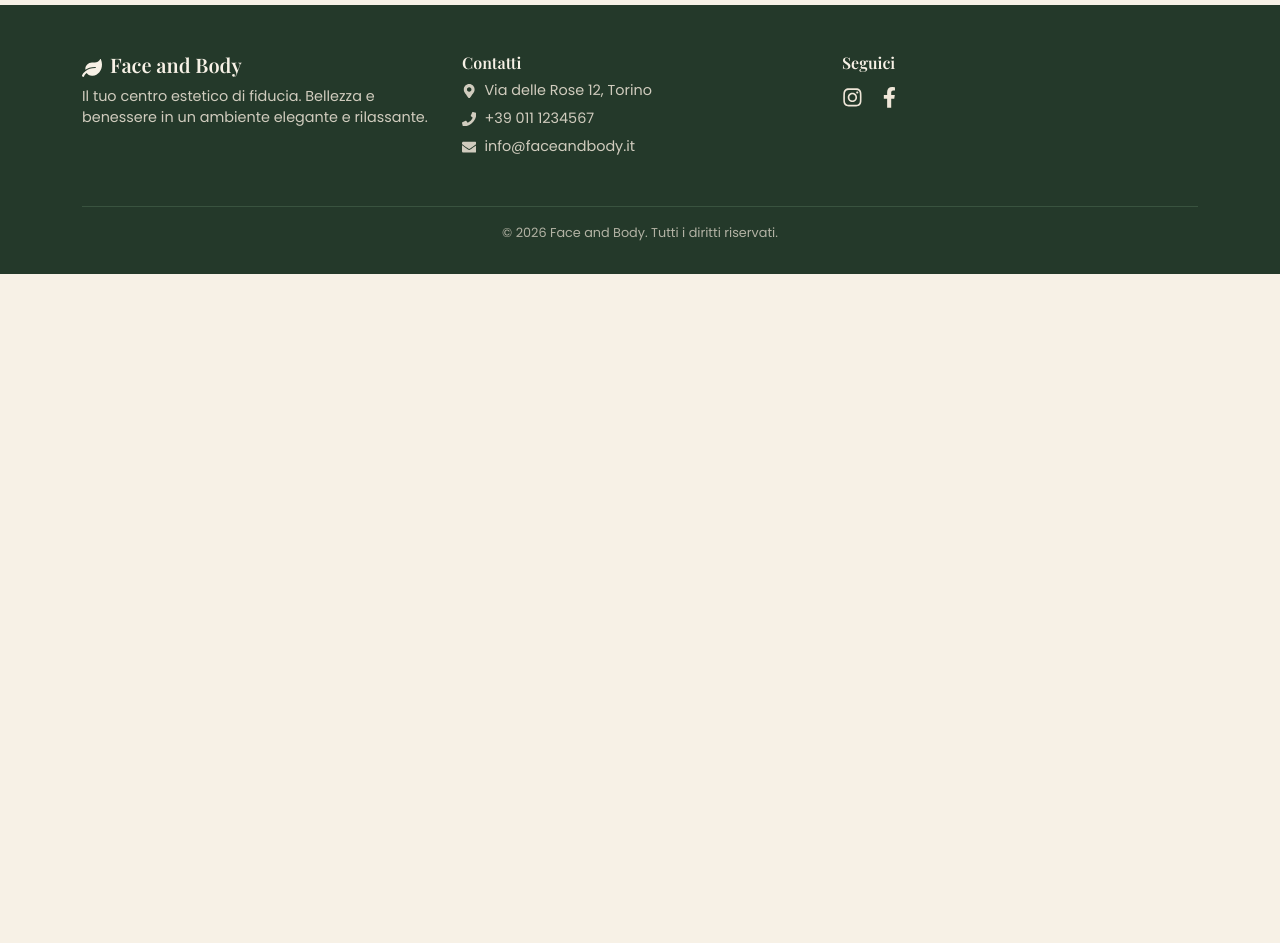
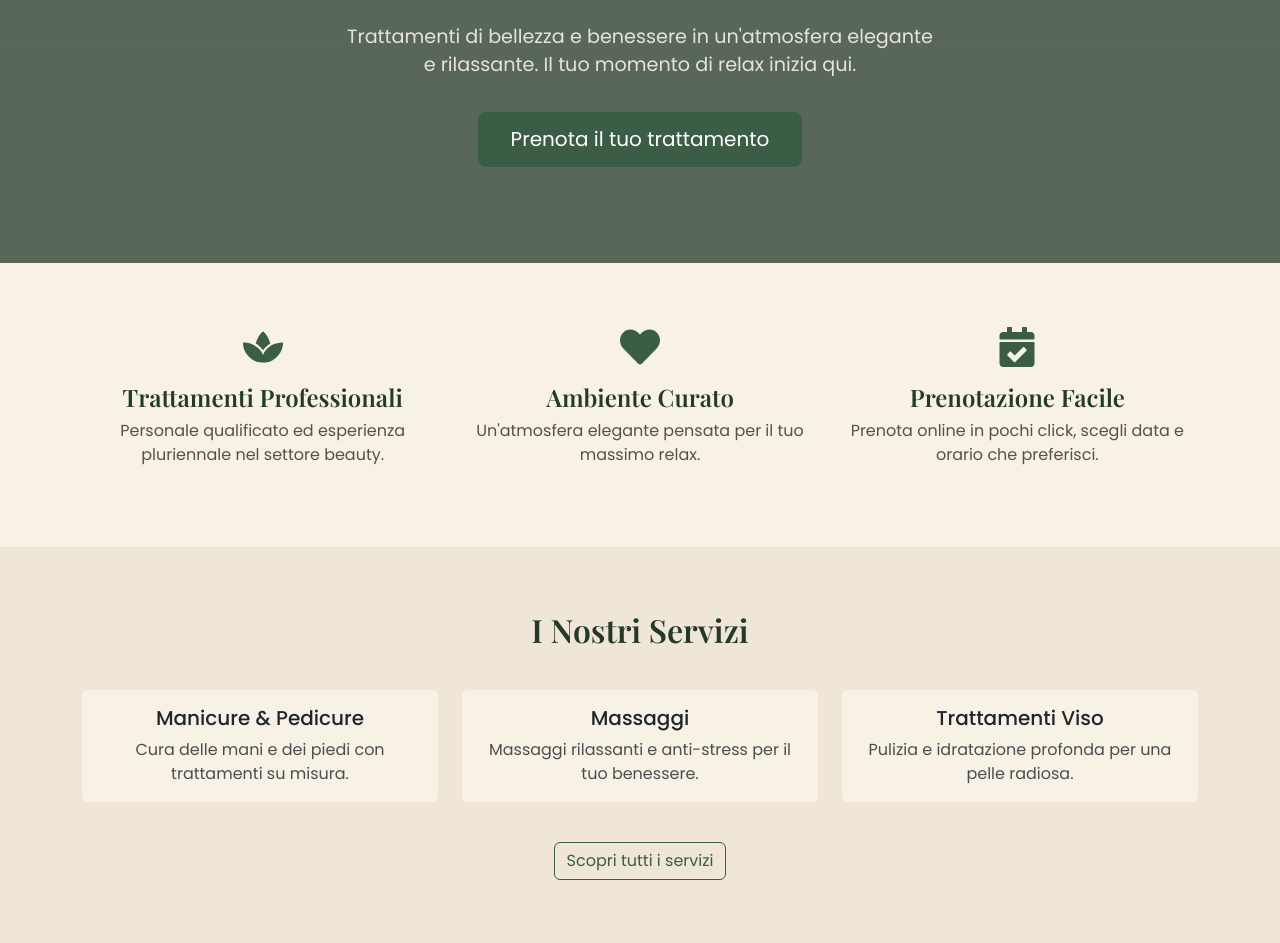
Before and after one commit to Tommaso-Palestini/face-and-body, a React app in the folder frontend/: page / in a window 1280 px wide. Shown: the part 209-1152 px from the top of the page. Before the commit the page ends 800 px from the top, so only its background shows below. Built offline with nearby package versions, Linux system fonts and the light colour scheme; the HTML template or start-up script is replaced by a standard one.

Commit message:
Aggiunta pagina Servizi con fetch dal backend; configurato CORS per il frontend

```diff
--- a/frontend/src/App.jsx
+++ b/frontend/src/App.jsx
@@ -1,13 +1,16 @@
 import { BrowserRouter, Routes, Route } from 'react-router-dom';
 import AppNavbar from './components/Navbar';
 import Footer from './components/Footer';
+import Home from './pages/Home';
+import Servizi from './pages/Servizi';
 
 function App() {
   return (
     <BrowserRouter>
       <AppNavbar />
       <Routes>
-        <Route path="/" element={<div style={{ padding: '4rem', textAlign: 'center' }}>Home in arrivo</div>} />
+        <Route path="/" element={<Home />} />
+        <Route path="/servizi" element={<Servizi />} />
       </Routes>
       <Footer />
     </BrowserRouter>
--- /dev/null
+++ b/frontend/src/pages/Home.jsx
@@ -0,0 +1,114 @@
+import { Container, Row, Col, Button, Card } from 'react-bootstrap';
+import { useNavigate } from 'react-router-dom';
+import { FaSpa, FaHeart, FaCalendarCheck } from 'react-icons/fa';
+
+function Home() {
+  const navigate = useNavigate();
+
+  return (
+    <div>
+      {/* Hero */}
+      <div
+        style={{
+          background: 'linear-gradient(rgba(36,57,42,0.75), rgba(36,57,42,0.75))',
+          padding: '6rem 0',
+          textAlign: 'center',
+          color: '#F7F1E6',
+        }}
+      >
+        <Container>
+          <h1 style={{ color: '#F7F1E6', fontSize: '3rem', marginBottom: '1rem' }}>
+            Prenditi cura di te
+          </h1>
+          <p style={{ fontSize: '1.2rem', maxWidth: '600px', margin: '0 auto 2rem', opacity: 0.9 }}>
+            Trattamenti di bellezza e benessere in un'atmosfera elegante e rilassante.
+            Il tuo momento di relax inizia qui.
+          </p>
+          <Button
+            size="lg"
+            style={{ backgroundColor: '#6B8F71', borderColor: '#6B8F71', padding: '0.7rem 2rem' }}
+            onClick={() => navigate('/registrati')}
+          >
+            Prenota il tuo trattamento
+          </Button>
+        </Container>
+      </div>
+
+      {/* Punti di forza */}
+      <Container style={{ padding: '4rem 1rem' }}>
+        <Row className="text-center gy-4">
+          <Col md={4}>
+            <FaSpa size={40} style={{ color: '#3B5D45', marginBottom: '1rem' }} />
+            <h4>Trattamenti Professionali</h4>
+            <p style={{ opacity: 0.8 }}>
+              Personale qualificato ed esperienza pluriennale nel settore beauty.
+            </p>
+          </Col>
+          <Col md={4}>
+            <FaHeart size={40} style={{ color: '#3B5D45', marginBottom: '1rem' }} />
+            <h4>Ambiente Curato</h4>
+            <p style={{ opacity: 0.8 }}>
+              Un'atmosfera elegante pensata per il tuo massimo relax.
+            </p>
+          </Col>
+          <Col md={4}>
+            <FaCalendarCheck size={40} style={{ color: '#3B5D45', marginBottom: '1rem' }} />
+            <h4>Prenotazione Facile</h4>
+            <p style={{ opacity: 0.8 }}>
+              Prenota online in pochi click, scegli data e orario che preferisci.
+            </p>
+          </Col>
+        </Row>
+      </Container>
+
+      {/* Anteprima servizi */}
+      <div style={{ backgroundColor: '#EFE6D8', padding: '4rem 0' }}>
+        <Container>
+          <h2 style={{ textAlign: 'center', marginBottom: '2.5rem' }}>I Nostri Servizi</h2>
+          <Row className="gy-4">
+            <Col md={4}>
+              <Card style={{ border: 'none', backgroundColor: '#F7F1E6' }}>
+                <Card.Body className="text-center">
+                  <Card.Title>Manicure & Pedicure</Card.Title>
+                  <Card.Text style={{ opacity: 0.8 }}>
+                    Cura delle mani e dei piedi con trattamenti su misura.
+                  </Card.Text>
+                </Card.Body>
+              </Card>
+            </Col>
+            <Col md={4}>
+              <Card style={{ border: 'none', backgroundColor: '#F7F1E6' }}>
+                <Card.Body className="text-center">
+                  <Card.Title>Massaggi</Card.Title>
+                  <Card.Text style={{ opacity: 0.8 }}>
+                    Massaggi rilassanti e anti-stress per il tuo benessere.
+                  </Card.Text>
+                </Card.Body>
+              </Card>
+            </Col>
+            <Col md={4}>
+              <Card style={{ border: 'none', backgroundColor: '#F7F1E6' }}>
+                <Card.Body className="text-center">
+                  <Card.Title>Trattamenti Viso</Card.Title>
+                  <Card.Text style={{ opacity: 0.8 }}>
+                    Pulizia e idratazione profonda per una pelle radiosa.
+                  </Card.Text>
+                </Card.Body>
+              </Card>
+            </Col>
+          </Row>
+          <div style={{ textAlign: 'center', marginTop: '2.5rem' }}>
+            <Button
+              variant="outline-primary"
+              onClick={() => navigate('/servizi')}
+            >
+              Scopri tutti i servizi
+            </Button>
+          </div>
+        </Container>
+      </div>
+    </div>
+  );
+}
+
+export default Home;
--- /dev/null
+++ b/frontend/src/pages/Servizi.jsx
@@ -0,0 +1,71 @@
+import { useState, useEffect } from 'react';
+import { Container, Row, Col, Card, Spinner, Alert, Badge } from 'react-bootstrap';
+import { FaClock, FaEuroSign } from 'react-icons/fa';
+
+function Servizi() {
+  const [servizi, setServizi] = useState([]);
+  const [caricamento, setCaricamento] = useState(true);
+  const [errore, setErrore] = useState(null);
+
+  useEffect(() => {
+    fetch('http://localhost:8080/api/servizi')
+      .then((res) => {
+        if (!res.ok) throw new Error('Errore nel caricamento dei servizi');
+        return res.json();
+      })
+      .then((data) => {
+        setServizi(data);
+        setCaricamento(false);
+      })
+      .catch((err) => {
+        setErrore(err.message);
+        setCaricamento(false);
+      });
+  }, []);
+
+  return (
+    <Container style={{ padding: '4rem 1rem', minHeight: '60vh' }}>
+      <h1 style={{ textAlign: 'center', marginBottom: '0.5rem' }}>I Nostri Servizi</h1>
+      <p style={{ textAlign: 'center', opacity: 0.75, marginBottom: '3rem' }}>
+        Scopri tutti i trattamenti disponibili presso il nostro centro
+      </p>
+
+      {caricamento && (
+        <div style={{ textAlign: 'center' }}>
+          <Spinner animation="border" style={{ color: '#3B5D45' }} />
+        </div>
+      )}
+
+      {errore && <Alert variant="danger">{errore}</Alert>}
+
+      {!caricamento && !errore && (
+        <Row className="gy-4">
+          {servizi.map((servizio) => (
+            <Col md={6} lg={4} key={servizio.id}>
+              <Card style={{ border: 'none', backgroundColor: '#EFE6D8', height: '100%' }}>
+                <Card.Body>
+                  <Card.Title>{servizio.nome}</Card.Title>
+                  <Card.Text style={{ opacity: 0.8, minHeight: '48px' }}>
+                    {servizio.descrizione}
+                  </Card.Text>
+                  <div className="d-flex justify-content-between align-items-center mt-3">
+                    <Badge style={{ backgroundColor: '#3B5D45' }}>
+                      <FaClock style={{ marginRight: '0.3rem' }} />
+                      {servizio.durataMuniti} min
+                    </Badge>
+                    <span style={{ fontWeight: 600, color: '#3B5D45', fontSize: '1.1rem' }}>
+                      <FaEuroSign style={{ marginRight: '0.2rem' }} />
+                      {servizio.prezzo}
+                    </span>
+                  </div>
+                </Card.Body>
+              </Card>
+            </Col>
+          ))}
+        </Row>
+      )}
+    </Container>
+  );
+}
+
+export default Servizi;
```
Also changed, not shown: 1 other file (tests, documents, lock files or other folders).
